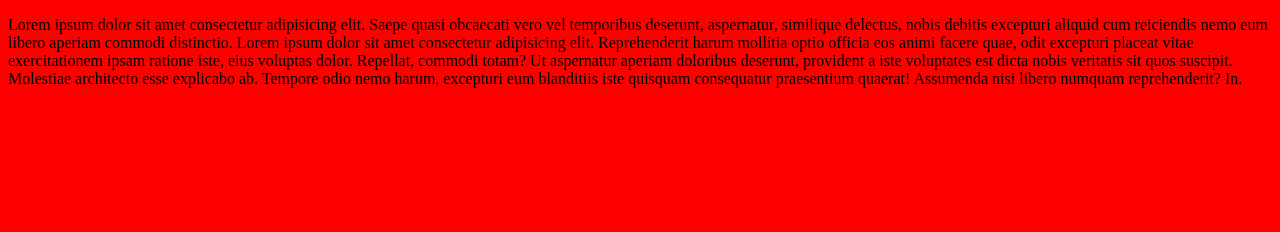
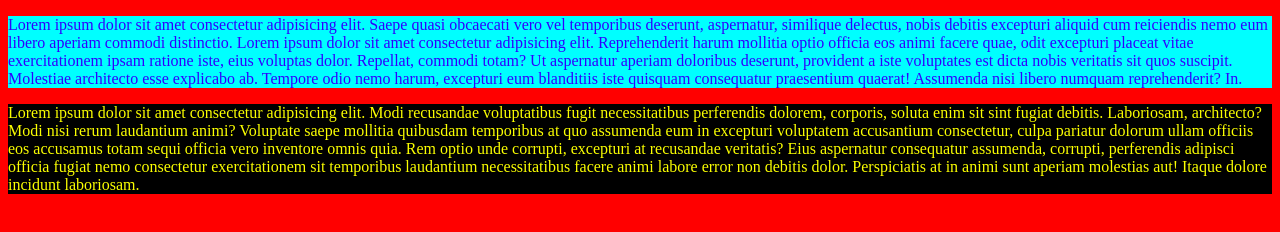
Before and after one commit to Gouttam1/repos, a plain HTML site: page index.html in a window 1280 px wide. Drawn offline with Linux system fonts and the light colour scheme.

Commit message:
Modified my idex file and changed colors and add extra lines or extra paragarph here

```diff
--- a/index.html
+++ b/index.html
@@ -4,11 +4,15 @@
     <meta charset="UTF-8">
     <meta name="viewport" content="width=device-width, initial-scale=1.0">
     <title>Formy-Repos</title>
+    <link rel="stylesheet" href="custom.css">
 </head>
-<body bgcolor="red">
-    <p>
+<body bgcolor="red" >
+    <p class="you">
         Lorem ipsum dolor sit amet consectetur adipisicing elit. Saepe quasi obcaecati vero vel temporibus deserunt, aspernatur, similique delectus, nobis debitis excepturi aliquid cum reiciendis nemo eum libero aperiam commodi distinctio.
         Lorem ipsum dolor sit amet consectetur adipisicing elit. Reprehenderit harum mollitia optio officia eos animi facere quae, odit excepturi placeat vitae exercitationem ipsam ratione iste, eius voluptas dolor. Repellat, commodi totam? Ut aspernatur aperiam doloribus deserunt, provident a iste voluptates est dicta nobis veritatis sit quos suscipit. Molestiae architecto esse explicabo ab. Tempore odio nemo harum, excepturi eum blanditiis iste quisquam consequatur praesentium quaerat! Assumenda nisi libero numquam reprehenderit? In.
+    </p>
+    <p class="youto">
+        Lorem ipsum dolor sit amet consectetur adipisicing elit. Modi recusandae voluptatibus fugit necessitatibus perferendis dolorem, corporis, soluta enim sit sint fugiat debitis. Laboriosam, architecto? Modi nisi rerum laudantium animi? Voluptate saepe mollitia quibusdam temporibus at quo assumenda eum in excepturi voluptatem accusantium consectetur, culpa pariatur dolorum ullam officiis eos accusamus totam sequi officia vero inventore omnis quia. Rem optio unde corrupti, excepturi at recusandae veritatis? Eius aspernatur consequatur assumenda, corrupti, perferendis adipisci officia fugiat nemo consectetur exercitationem sit temporibus laudantium necessitatibus facere animi labore error non debitis dolor. Perspiciatis at in animi sunt aperiam molestias aut! Itaque dolore incidunt laboriosam.
     </p>
 
 
```
